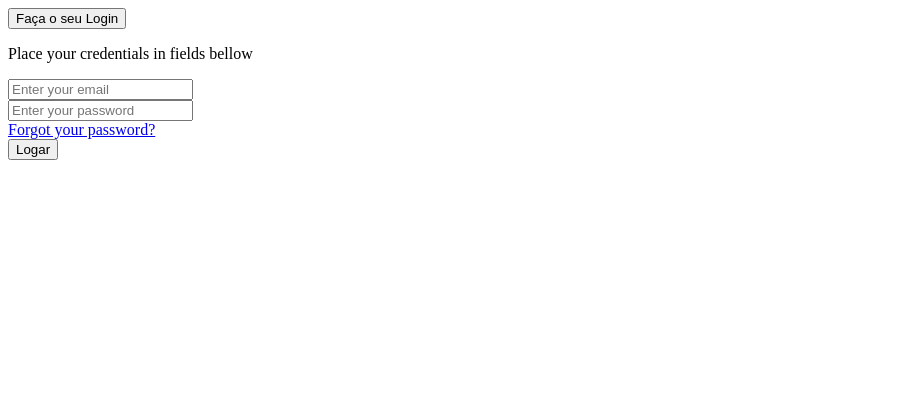
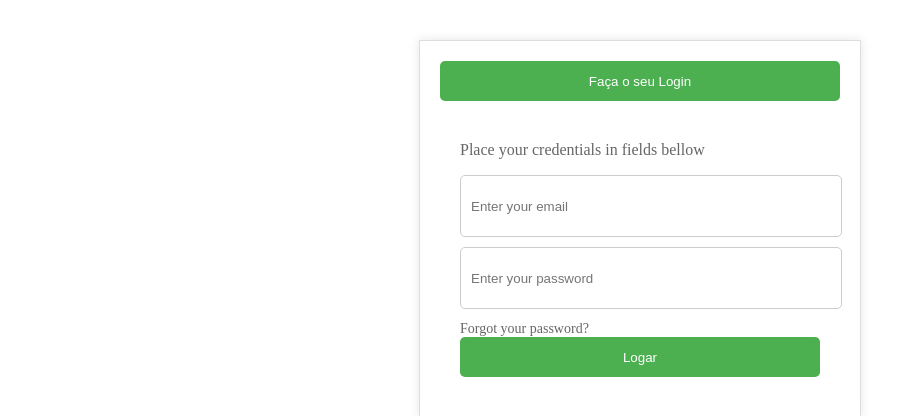
Before and after one commit to ErickMarSil/Blog, a React (Create React App) app in the folder react-enviroment/api-frontend/: page / in a window 1280 px wide. Shown: the top 416 px of the page, without its empty margins (0-916 px from the left). Built offline with nearby package versions, Linux system fonts and the light colour scheme.

Commit message:
added:simple style

```diff
--- a/react-enviroment/api-frontend/src/login-elements/login_style.css
+++ b/react-enviroment/api-frontend/src/login-elements/login_style.css
@@ -0,0 +1,120 @@
+/* Shared styles for both forms */
+.FullForm {
+    max-width: 400px;
+    margin: 40px auto;
+    padding: 20px;
+    background-color: #fff;
+    border: 1px solid #ddd;
+    box-shadow: 0 0 10px rgba(0, 0, 0, 0.1);
+  }
+
+  .FullForm button[type="button"] {
+    width: 100%;
+    height: 40px;
+    background-color: #4CAF50;
+    color: #fff;
+    border: none;
+    border-radius: 5px;
+    cursor: pointer;
+    margin-bottom: 20px;
+  }
+
+  .FullForm button[type="button"]:hover {
+    background-color: #3e8e41;
+  }
+
+  /* Login Form styles */
+  #login-form {
+    padding: 20px;
+  }
+
+  #login-form p {
+    margin-top: 0;
+    font-size: 16px;
+    color: #666;
+  }
+
+  #login-form input[type="text"],
+  #login-form input[type="password"] {
+    width: 100%;
+    height: 40px;
+    margin-bottom: 10px;
+    padding: 10px;
+    border: 1px solid #ccc;
+    border-radius: 5px;
+  }
+
+  #login-form input[type="text"]:focus,
+  #login-form input[type="password"]:focus {
+    border-color: #aaa;
+    box-shadow: 0 0 10px rgba(0, 0, 0, 0.1);
+  }
+
+  #login-form a {
+    font-size: 14px;
+    color: #666;
+    text-decoration: none;
+  }
+
+  #login-form a:hover {
+    text-decoration: underline;
+  }
+
+  #login-form button[type="submit"] {
+    width: 100%;
+    height: 40px;
+    background-color: #4CAF50;
+    color: #fff;
+    border: none;
+    border-radius: 5px;
+    cursor: pointer;
+  }
+
+  #login-form button[type="submit"]:hover {
+    background-color: #3e8e41;
+  }
+
+  /* Signin Form styles */
+  #signin-form {
+    padding: 20px;
+  }
+
+  #signin-form p {
+    margin-top: 0;
+    font-size: 16px;
+    color: #666;
+  }
+
+  #signin-form input[type="text"],
+  #signin-form input[type="email"],
+  #signin-form input[type="password"],
+  #signin-form input[type="date"] {
+    width: 100%;
+    height: 40px;
+    margin-bottom: 10px;
+    padding: 10px;
+    border: 1px solid #ccc;
+    border-radius: 5px;
+  }
+
+  #signin-form input[type="text"]:focus,
+  #signin-form input[type="email"]:focus,
+  #signin-form input[type="password"]:focus,
+  #signin-form input[type="date"]:focus {
+    border-color: #aaa;
+    box-shadow: 0 0 10px rgba(0, 0, 0, 0.1);
+  }
+
+  #signin-form button[type="submit"] {
+    width: 100%;
+    height: 40px;
+    background-color: #4CAF50;
+    color: #fff;
+    border: none;
+    border-radius: 5px;
+    cursor: pointer;
+  }
+
+  #signin-form button[type="submit"]:hover {
+    background-color: #3e8e41;
+  }
```
